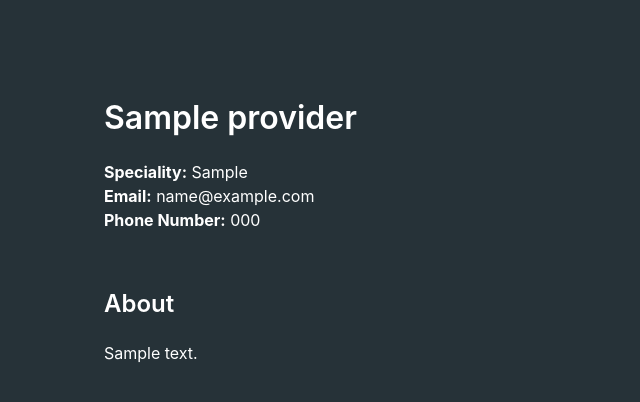
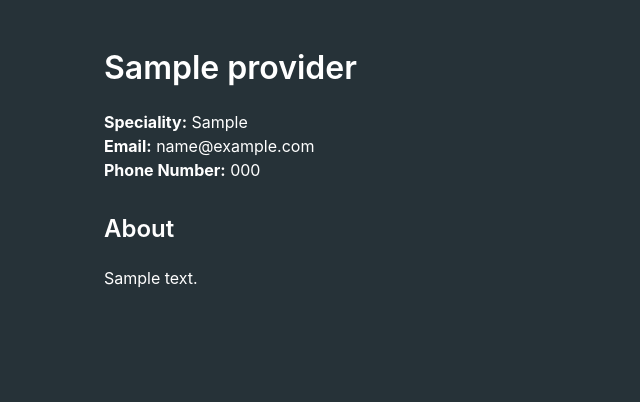
Before and after one commit to anthowest/ConnectCare, a Django app: page /providers/1/ in a window 1280 px wide. Shown: the part 52-454 px from the top of the page, without its empty margins (0-640 px from the left). Run offline with Django 4.2, Linux system fonts and the light colour scheme; tables that the repository leaves empty hold one stand-in row (values such as "Sample post").

Commit message:
CSS changes to details page

```diff
--- a/main_app/static/styles/main.css
+++ b/main_app/static/styles/main.css
@@ -78,11 +78,11 @@ body {
   .detail__name {
     position: absolute;
     z-index: 2;
-    top: 100px;
+    top: 50px;
   }
 
   .detail__container {
-    margin-top: 250px;
+    margin-top: 175px;
   }
 
   .detail__songs {
```
